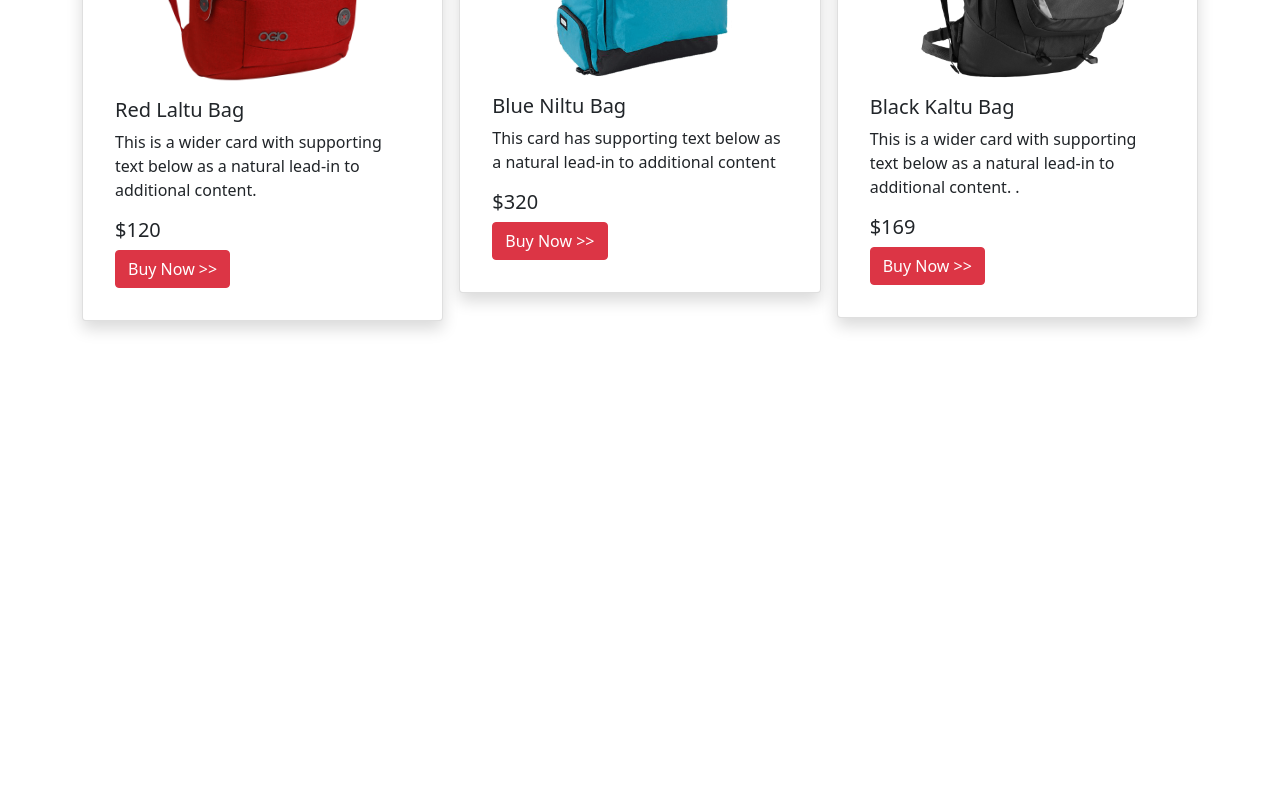
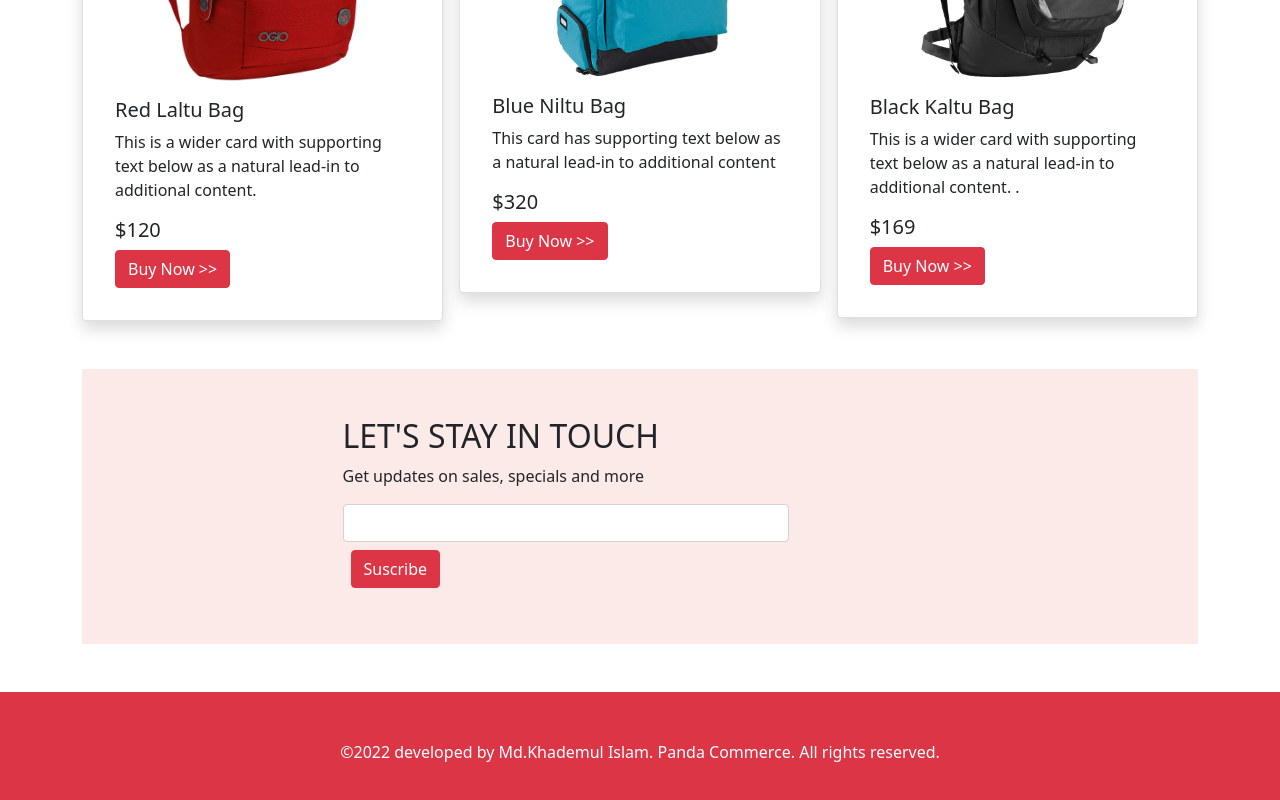
Before and after one commit to rkhademul8/panda-ecom, a plain HTML site: page index.html in a window 1280 px wide. Shown: the part 1666-2466 px from the top of the page. Before the commit the page ends 2035 px from the top, so only its background shows below. Drawn offline with nearby package versions, Linux system fonts and the light colour scheme.

Commit message:
subscribe_part_done

```diff
--- a/index.html
+++ b/index.html
@@ -234,12 +234,28 @@
                 </div>
                 <!-- Backpack part end -->
 
+                <!-- subscribe part start -->
+                <div class="container" >
+                    <div class=" p-5" style="background: #FCEAE8;">
+                        <div class="col-12 col-lg-7 mx-auto">
+                            <h2>LET'S STAY IN TOUCH</h2>
+                        <p>Get updates on sales, specials and more</p>
+                        <div class=" w-75 ">
+                            <input type="text"  class="form-control">
+                            <button class="btn btn-danger m-2">Suscribe</button>
+                        </div>
+                        </div>
+                    </div>
+                </div>
+                <!-- subscribe part end -->
+
+
         </section>
 
     </main>
 
-    <footer>
-
+    <footer class="text-center py-5 bg-danger mt-5">
+        <p class="m-0 text-white px-2">©2022 developed by Md.Khademul Islam. Panda Commerce. All rights reserved.</p>
     </footer>
 
 
```
